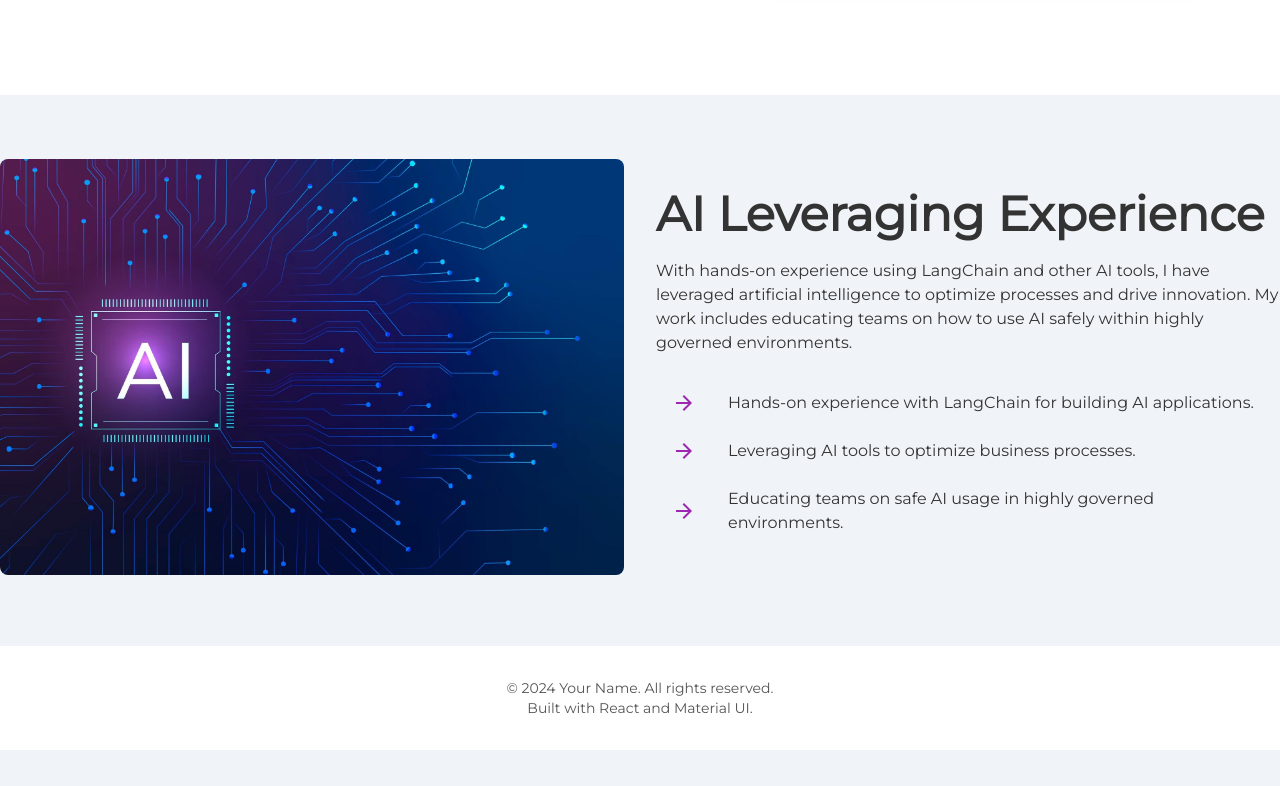
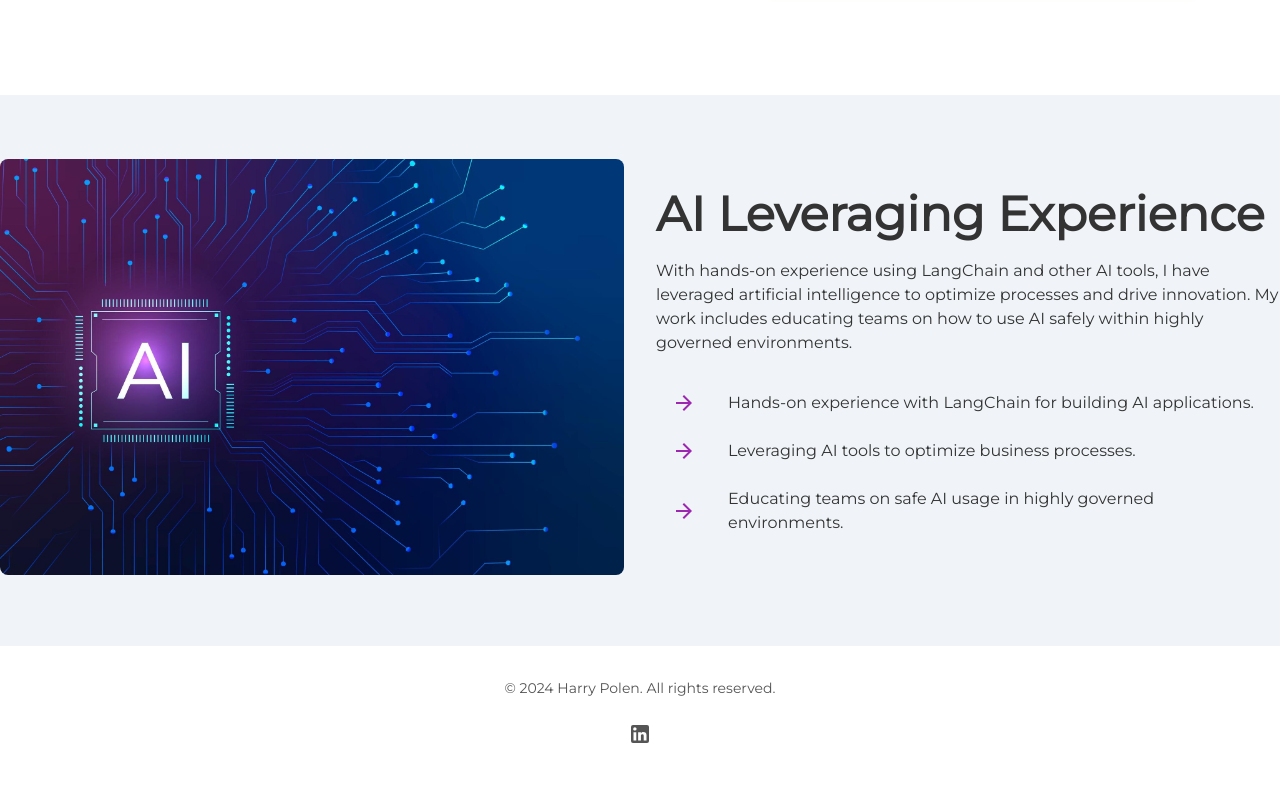
Before and after one commit to hpolen/my-portfolio, a React (Create React App) app: page / in a window 1280 px wide. Shown: the part 2015-2801 px from the top of the page. Before the commit the page ends 2765 px from the top, so only its background shows below. Built offline with nearby package versions, Linux system fonts and the light colour scheme.

Commit message:
footer update includes linked in icon

```diff
--- a/src/components/Footer.js
+++ b/src/components/Footer.js
@@ -1,16 +1,23 @@
 // src/components/Footer.js
 import React from 'react';
-import { Box, Typography } from '@mui/material';
+import { Box, Typography, IconButton } from '@mui/material';
+import LinkedInIcon from '@mui/icons-material/LinkedIn';
 
 function Footer() {
   return (
     <Box sx={{ py: 4, textAlign: 'center', backgroundColor: 'background.paper' }}>
       <Typography variant="body2" color="text.secondary">
-        © {new Date().getFullYear()} Your Name. All rights reserved.
+        © {new Date().getFullYear()} Harry Polen. All rights reserved.
       </Typography>
-      <Typography variant="body2" color="text.secondary">
-        Built with React and Material UI.
-      </Typography>
+      <IconButton
+        href="https://www.linkedin.com/in/harry-polen-483b84b4/" // Replace with your LinkedIn profile link
+        target="_blank"
+        rel="noopener noreferrer"
+        sx={{ color: 'text.secondary', mt: 2 }}
+        aria-label="LinkedIn"
+      >
+        <LinkedInIcon />
+      </IconButton>
     </Box>
   );
 }
```
